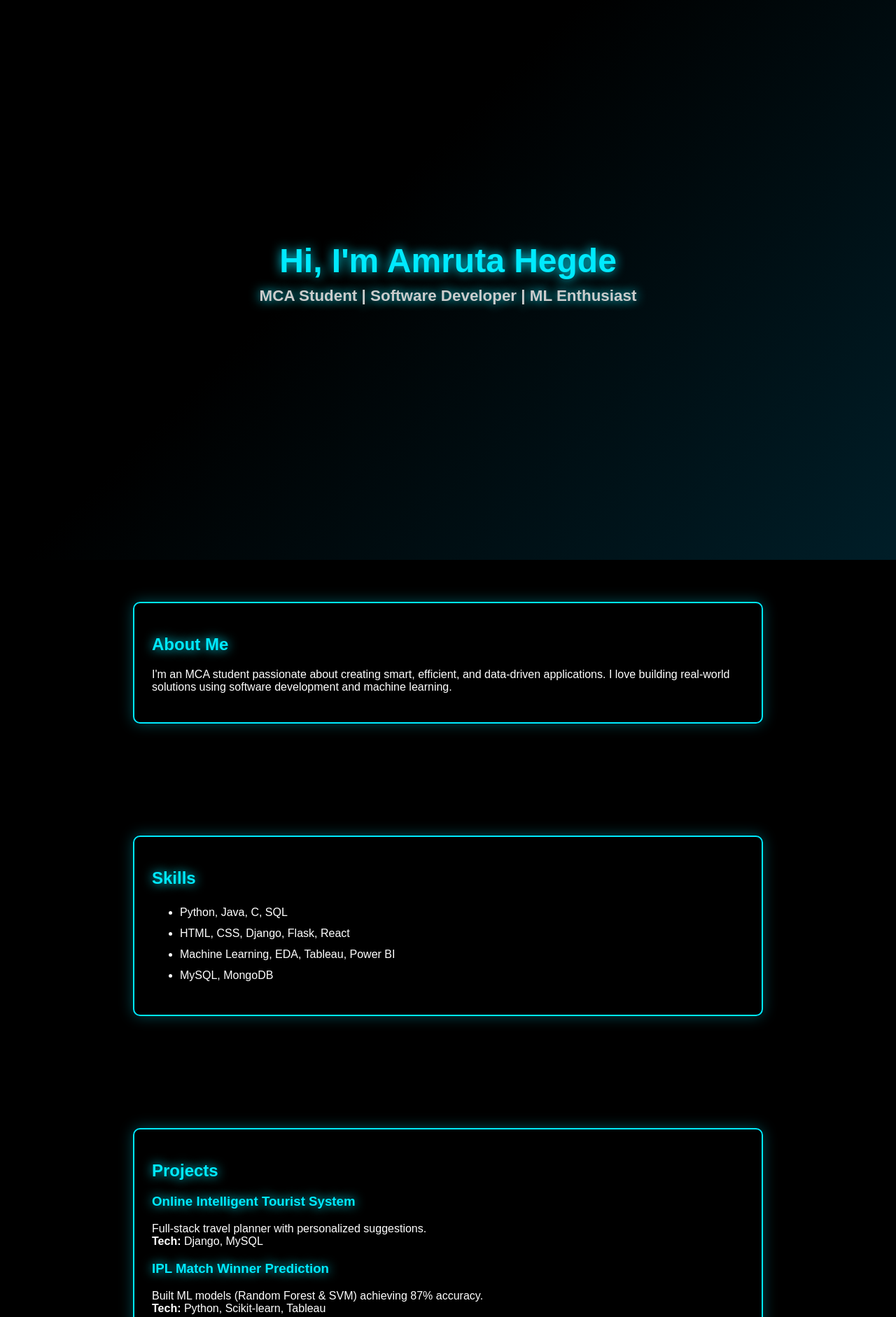
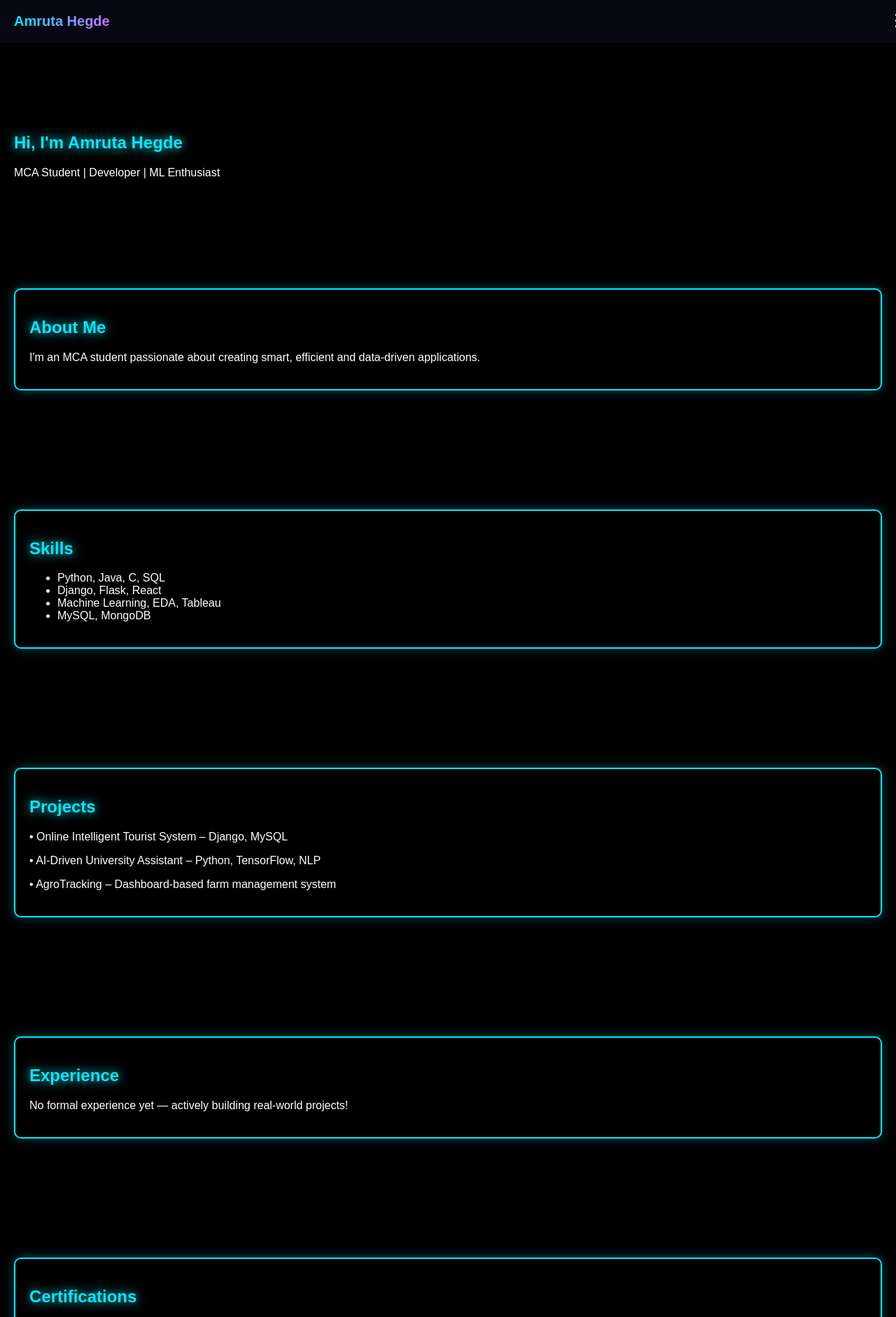
Before and after one commit to amrutahere08/amrutahere08.github.io, a plain HTML site: page index.html in a window 1280 px wide. Shown: the top 1882 px of the page at 70% size. Drawn offline with Linux system fonts and the light colour scheme.

Commit message:
Update index.html

```diff
--- a/index.html
+++ b/index.html
@@ -3,154 +3,172 @@
 <head>
 <meta charset="UTF-8">
 <meta name="viewport" content="width=device-width, initial-scale=1.0">
-<title>Amruta | Portfolio</title>
+<title>Amruta Hegde | Portfolio</title>
 
 <style>
-    /* --------- Global dark neon theme ---------- */
-    body {
-        margin: 0;
-        font-family: 'Poppins', sans-serif;
-        background: #000000;
-        color: #ffffff;
-        overflow-x: hidden;
-    }
+/* ================= DARK BASE THEME ================== */
+body {
+    margin: 0;
+    font-family: 'Poppins', sans-serif;
+    background: #000;
+    color: #fff;
+}
 
-    h1, h2, h3 {
-        color: #00eaff;
-        text-shadow: 0 0 15px #00eaff;
-    }
+/* ================= TOP NAVBAR ================== */
+.navbar {
+    width: 100%;
+    padding: 15px 20px;
+    display: flex;
+    justify-content: space-between;
+    align-items: center;
+    background: rgba(10, 10, 25, 0.8);
+    position: fixed;
+    top: 0;
+    z-index: 1000;
+    backdrop-filter: blur(10px);
+}
 
-    a {
-        text-decoration: none;
-        color: #00eaff;
-    }
+/* Your Name (Top Left) */
+.logo {
+    font-size: 20px;
+    font-weight: 600;
+    background: linear-gradient(90deg, #00eaff, #d06bff);
+    -webkit-background-clip: text;
+    color: transparent;
+}
 
-    /* --------- Hero Section ---------- */
-    .hero {
-        height: 100vh;
-        display: flex;
-        flex-direction: column;
-        justify-content: center;
-        align-items: center;
-        text-align: center;
-        background: linear-gradient(135deg, #000000 40%, #001e28 100%);
-        animation: bgMove 12s infinite alternate;
-    }
+/* Hamburger Icon */
+.hamburger {
+    font-size: 26px;
+    cursor: pointer;
+}
 
-    @keyframes bgMove {
-        0% { background-position: left; }
-        100% { background-position: right; }
-    }
+/* ================= DROPDOWN MENU ================== */
+.menu {
+    position: fixed;
+    top: 60px;
+    right: 0;
+    width: 70%;
+    background: rgba(15, 15, 40, 0.95);
+    padding: 20px;
+    display: none;
+    flex-direction: column;
+}
 
-    .hero h1 {
-        font-size: 3rem;
-        margin: 0;
-        animation: fadeIn 2s ease;
-    }
+.menu a {
+    color: white;
+    text-decoration: none;
+    margin: 12px 0;
+    font-size: 18px;
+}
 
-    .hero h2 {
-        font-size: 1.4rem;
-        color: #ccc;
-        margin-top: 10px;
-        animation: fadeIn 2.5s ease;
-    }
+/* Menu visible state */
+.menu.show {
+    display: flex;
+}
 
-    @keyframes fadeIn {
-        from { opacity: 0; transform: translateY(20px); }
-        to { opacity: 1; transform: translateY(0); }
-    }
+/* ================= SECTION STYLING ================== */
+section {
+    padding: 100px 20px 40px;
+}
 
-    /* ----- Sections (Neon Cards) ----- */
-    section {
-        padding: 60px 20px;
-        max-width: 900px;
-        margin: auto;
-    }
+h1, h2 {
+    color: #00eaff;
+    text-shadow: 0 0 15px #00eaff;
+}
 
-    .card {
-        border: 2px solid #00eaff;
-        padding: 25px;
-        border-radius: 10px;
-        margin-bottom: 40px;
-        box-shadow: 0 0 20px #00eaff50;
-        transition: 0.3s;
-        background: rgba(0, 0, 0, 0.4);
-        backdrop-filter: blur(5px);
-    }
+.card {
+    background: rgba(0,0,0,0.4);
+    border: 2px solid #00eaff;
+    padding: 20px;
+    border-radius: 10px;
+    box-shadow: 0 0 15px #00eaff50;
+    margin-bottom: 30px;
+}
 
-    .card:hover {
-        transform: translateY(-10px);
-        box-shadow: 0 0 30px #00eaff;
-    }
+/* Body padding so content don't hide behind navbar */
+body { padding-top: 70px; }
 
-    ul {
-        line-height: 30px;
-    }
+</style>
+</head>
 
-    /* Footer */
-    footer {
-        text-align: center;
-        padding: 20px;
-        margin-top: 50px;
-        color: #777;
-    }
-</style>
-
-</head>
 <body>
 
-<!-- =================== HERO SECTION =================== -->
-<div class="hero">
-    <h1>Hi, I'm Amruta Hegde</h1>
-    <h2>MCA Student | Software Developer | ML Enthusiast</h2>
+<!-- =============== NAVBAR =============== -->
+<div class="navbar">
+    <div class="logo">Amruta Hegde</div>
+    <div class="hamburger" onclick="toggleMenu()">☰</div>
 </div>
 
-<!-- =================== ABOUT =================== -->
-<section>
+<!-- =============== DROPDOWN MENU =============== -->
+<div id="menu" class="menu">
+    <a href="#home">Home</a>
+    <a href="#about">About</a>
+    <a href="#skills">Skills</a>
+    <a href="#projects">Projects</a>
+    <a href="#experience">Experience</a>
+    <a href="#certifications">Certifications</a>
+    <a href="#contact">Contact</a>
+</div>
+
+<!-- =============== HERO SECTION =============== -->
+<section id="home">
+    <h1>Hi, I'm Amruta Hegde</h1>
+    <p>MCA Student | Developer | ML Enthusiast</p>
+</section>
+
+<!-- =============== ABOUT SECTION =============== -->
+<section id="about">
     <div class="card">
         <h2>About Me</h2>
         <p>
-            I'm an MCA student passionate about creating smart, efficient, and
-            data-driven applications. I love building real-world solutions using
-            software development and machine learning.
+        I'm an MCA student passionate about creating smart, efficient and data-driven applications.
         </p>
     </div>
 </section>
 
-<!-- =================== SKILLS =================== -->
-<section>
+<!-- =============== SKILLS =============== -->
+<section id="skills">
     <div class="card">
         <h2>Skills</h2>
         <ul>
             <li>Python, Java, C, SQL</li>
-            <li>HTML, CSS, Django, Flask, React</li>
-            <li>Machine Learning, EDA, Tableau, Power BI</li>
+            <li>Django, Flask, React</li>
+            <li>Machine Learning, EDA, Tableau</li>
             <li>MySQL, MongoDB</li>
         </ul>
     </div>
 </section>
 
-<!-- =================== PROJECTS =================== -->
-<section>
+<!-- =============== PROJECTS =============== -->
+<section id="projects">
     <div class="card">
         <h2>Projects</h2>
-
-        <h3>Online Intelligent Tourist System</h3>
-        <p>Full-stack travel planner with personalized suggestions.<br>
-        <b>Tech:</b> Django, MySQL</p>
-
-        <h3>IPL Match Winner Prediction</h3>
-        <p>Built ML models (Random Forest & SVM) achieving 87% accuracy.<br>
-        <b>Tech:</b> Python, Scikit-learn, Tableau</p>
-
-        <h3>Climate Change EDA Dashboard</h3>
-        <p>Performed exploratory analysis on disasters & climate patterns.<br>
-        <b>Tech:</b> Python, Pandas, Matplotlib</p>
+        <p>• Online Intelligent Tourist System – Django, MySQL</p>
+        <p>• AI-Driven University Assistant – Python, TensorFlow, NLP</p>
+        <p>• AgroTracking – Dashboard-based farm management system</p>
     </div>
 </section>
 
-<!-- =================== CONTACT =================== -->
-<section>
+<!-- =============== EXPERIENCE =============== -->
+<section id="experience">
+    <div class="card">
+        <h2>Experience</h2>
+        <p>No formal experience yet — actively building real-world projects!</p>
+    </div>
+</section>
+
+<!-- =============== CERTIFICATIONS =============== -->
+<section id="certifications">
+    <div class="card">
+        <h2>Certifications</h2>
+        <p>• IBM SkillsBuild</p>
+        <p>• Google Data Analytics (Ongoing)</p>
+    </div>
+</section>
+
+<!-- =============== CONTACT =============== -->
+<section id="contact">
     <div class="card">
         <h2>Contact</h2>
         <p>Email: amrutagh.mca24@chanakyauniversity.edu.in</p>
@@ -158,10 +176,12 @@
     </div>
 </section>
 
-<!-- =================== FOOTER =================== -->
-<footer>
-    © 2025 Amruta Hegde — All Rights Reserved
-</footer>
+<!-- =============== JAVASCRIPT FOR MENU =============== -->
+<script>
+function toggleMenu() {
+    document.getElementById("menu").classList.toggle("show");
+}
+</script>
 
 </body>
 </html>
```
